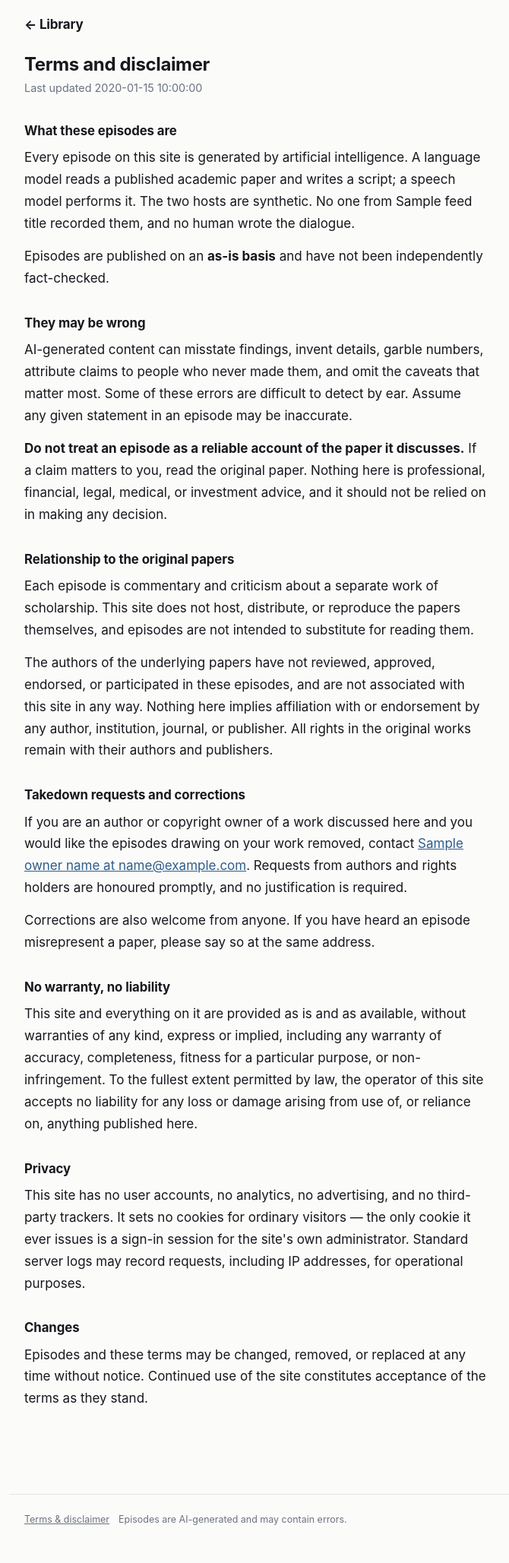
After one commit to jbpaul275/podcasts, a FastAPI app: template templates/terms.html in a window 1280 px wide. The commit adds this page. Shown: the whole page at 76% size, without its empty margins (260-930 px from the left). Run offline with FastAPI, Linux system fonts and the light colour scheme; the template is opened without the code that fills it: most values are stand-ins (such as "Sample title", 1, 10 or a date in 2020).

Commit message:
Add a terms and disclaimer page
Now that episodes reach an audience, the site needs to say plainly what
they are. A footer on every page links to /terms and carries a one-line
warning that episodes are AI-generated and may contain errors.

The page states that episodes are machine-written and machine-performed
and have not been independently fact-checked; that they can misstate
findings, invent details and misattribute claims, and should not be
treated as a reliable account of the paper; and that nothing on the site
is professional advice.

It also separates the episodes from the papers they discuss: this is
commentary, the papers themselves are not distributed, and their authors
have neither reviewed nor endorsed any of it. Authors and rights holders
can have episodes drawing on their work removed by writing to the contact
address, with no justification required.

Beyond what was asked: an as-is warranty disclaimer and liability
limitation, a statement that rights in the original works stay with their
owners, a note that terms and episodes may change, and a privacy section
recording what is true today -- no accounts, no analytics, no advertising,
no third-party trackers, and no cookie for anyone but the administrator.

Owner name and contact live in config.toml and also populate itunes:owner
in the feed, which podcast directories expect.

Co-Authored-By: Claude Fable 5 <noreply@anthropic.com>
Claude-Session: https://claude.ai/code/session_011yKBrSJ8bpkbvmxzwufP1U

```diff
--- a/app.py
+++ b/app.py
@@ -83,6 +83,9 @@ def static_url(name: str) -> str:
 
 
 templates.env.globals["static_url"] = static_url
+
+# Bump when the terms text changes materially.
+TERMS_UPDATED = "6 August 2026"
 
 WORK_Q: "queue.Queue[tuple[str, str | None]]" = queue.Queue()
 WORKER_STATE = {"alive": False, "current": None, "last_beat": None}
@@ -464,6 +467,23 @@ def set_published(request: Request, episode_id: str,
     return RedirectResponse(f"/episode/{episode_id}", status_code=303)
 
 
+@app.get("/terms", response_class=HTMLResponse)
+def terms(request: Request):
+    site = CFG.get("site", {})
+    return templates.TemplateResponse(
+        request,
+        "terms.html",
+        {
+            "admin": False,
+            "signed_in": auth.is_admin(request),
+            "feed_title": CFG.get("feed", {}).get("title", "Paperpod"),
+            "owner_name": site.get("owner_name", "the site operator"),
+            "contact_email": site.get("contact_email", ""),
+            "updated": TERMS_UPDATED,
+        },
+    )
+
+
 @app.get("/", response_class=HTMLResponse)
 def library(request: Request):
     return _render_library(request, admin_mode=False)
@@ -651,6 +671,7 @@ def health(request: Request):
 def feed():
     base = CFG["server"]["base_url"].rstrip("/")
     fcfg = CFG.get("feed", {})
+    scfg = CFG.get("site", {})
     items = []
     for row in db.list_episodes(published_only=True):
         if not row["audio_path"]:
@@ -694,6 +715,10 @@ def feed():
     <language>en-us</language>
     <itunes:author>{xml_escape(fcfg.get('author', 'Paperpod'))}</itunes:author>
     <itunes:summary>{xml_escape(fcfg.get('description', ''))}</itunes:summary>
+    <itunes:owner>
+      <itunes:name>{xml_escape(scfg.get('owner_name', ''))}</itunes:name>
+      <itunes:email>{xml_escape(scfg.get('contact_email', ''))}</itunes:email>
+    </itunes:owner>
     <itunes:explicit>false</itunes:explicit>
     <itunes:image href="{base}/static/cover.png"/>
     <itunes:category text="Science"/>
--- a/config.toml
+++ b/config.toml
@@ -39,8 +39,13 @@ port     = 8000
 
 [feed]
 title       = "Paperpod"
-description = "Two-host discussions of academic papers, generated locally."
+description = "AI Generated Podcast Discussions of Important Papers."
 author      = "Paperpod"
+
+[site]
+# Shown on the terms page and used as the podcast owner contact in the feed.
+owner_name    = "Josh Paul"
+contact_email = "jbpaul275@gmail.com"
 
 # USD per 1M tokens. TTS prices are the documented preview prices; the two
 # text-model prices are estimates -- verify against current Gemini pricing.
--- a/static/style.css
+++ b/static/style.css
@@ -154,6 +154,25 @@ audio { width: 100%; margin-top: 0.85rem; }
 .script .turn.flagged { background: #fffbf3; }
 .inlineflag { display: block; margin-top: 0.3rem; color: var(--flag); font-size: 0.8rem; }
 
+/* site footer */
+.sitefoot {
+  max-width: var(--maxw); margin: 0 auto; padding: 1.5rem 1.25rem 3rem;
+  border-top: 1px solid var(--rule); display: flex; flex-wrap: wrap; gap: 0.75rem;
+  font-size: 0.78rem; color: var(--muted);
+}
+.sitefoot a { color: var(--muted); }
+.sitefoot a:hover { color: var(--a); }
+
+/* terms page */
+.terms { max-width: 38rem; }
+.terms h1 { margin-bottom: 0.25rem; }
+.terms h2 {
+  text-transform: none; letter-spacing: -0.005em; font-size: 1.05rem;
+  color: var(--ink); margin: 2rem 0 0.5rem;
+}
+.terms p { line-height: 1.7; margin: 0 0 0.9rem; }
+.lastupdated { margin-bottom: 2rem; }
+
 /* admin chrome */
 .adminlink { font-size: 0.8rem; color: var(--muted); text-decoration: none; }
 .adminlink:hover { color: var(--a); }
--- a/templates/base.html
+++ b/templates/base.html
@@ -19,6 +19,10 @@
   <main>
     {% block content %}{% endblock %}
   </main>
+  <footer class="sitefoot">
+    <a href="/terms">Terms &amp; disclaimer</a>
+    <span>Episodes are AI-generated and may contain errors.</span>
+  </footer>
   <script src="{{ static_url('app.js') }}"></script>
 </body>
 </html>
--- /dev/null
+++ b/templates/terms.html
@@ -0,0 +1,88 @@
+{% extends "base.html" %}
+{% block title %}Terms and disclaimer — {{ feed_title }}{% endblock %}
+{% block content %}
+
+<article class="terms">
+  <h1>Terms and disclaimer</h1>
+  <p class="muted lastupdated">Last updated {{ updated }}</p>
+
+  <h2>What these episodes are</h2>
+  <p>
+    Every episode on this site is generated by artificial intelligence. A language
+    model reads a published academic paper and writes a script; a speech model
+    performs it. The two hosts are synthetic. No one from {{ feed_title }} recorded
+    them, and no human wrote the dialogue.
+  </p>
+  <p>
+    Episodes are published on an <strong>as-is basis</strong> and have not been
+    independently fact-checked.
+  </p>
+
+  <h2>They may be wrong</h2>
+  <p>
+    AI-generated content can misstate findings, invent details, garble numbers,
+    attribute claims to people who never made them, and omit the caveats that
+    matter most. Some of these errors are difficult to detect by ear. Assume any
+    given statement in an episode may be inaccurate.
+  </p>
+  <p>
+    <strong>Do not treat an episode as a reliable account of the paper it
+    discusses.</strong> If a claim matters to you, read the original paper. Nothing
+    here is professional, financial, legal, medical, or investment advice, and it
+    should not be relied on in making any decision.
+  </p>
+
+  <h2>Relationship to the original papers</h2>
+  <p>
+    Each episode is commentary and criticism about a separate work of scholarship.
+    This site does not host, distribute, or reproduce the papers themselves, and
+    episodes are not intended to substitute for reading them.
+  </p>
+  <p>
+    The authors of the underlying papers have not reviewed, approved, endorsed, or
+    participated in these episodes, and are not associated with this site in any
+    way. Nothing here implies affiliation with or endorsement by any author,
+    institution, journal, or publisher. All rights in the original works remain
+    with their authors and publishers.
+  </p>
+
+  <h2>Takedown requests and corrections</h2>
+  <p>
+    If you are an author or copyright owner of a work discussed here and you would
+    like the episodes drawing on your work removed, contact
+    <a href="mailto:{{ contact_email }}">{{ owner_name }} at {{ contact_email }}</a>.
+    Requests from authors and rights holders are honoured promptly, and no
+    justification is required.
+  </p>
+  <p>
+    Corrections are also welcome from anyone. If you have heard an episode
+    misrepresent a paper, please say so at the same address.
+  </p>
+
+  <h2>No warranty, no liability</h2>
+  <p>
+    This site and everything on it are provided as is and as available, without
+    warranties of any kind, express or implied, including any warranty of accuracy,
+    completeness, fitness for a particular purpose, or non-infringement. To the
+    fullest extent permitted by law, the operator of this site accepts no liability
+    for any loss or damage arising from use of, or reliance on, anything published
+    here.
+  </p>
+
+  <h2>Privacy</h2>
+  <p>
+    This site has no user accounts, no analytics, no advertising, and no third-party
+    trackers. It sets no cookies for ordinary visitors — the only cookie it ever
+    issues is a sign-in session for the site's own administrator. Standard server
+    logs may record requests, including IP addresses, for operational purposes.
+  </p>
+
+  <h2>Changes</h2>
+  <p>
+    Episodes and these terms may be changed, removed, or replaced at any time
+    without notice. Continued use of the site constitutes acceptance of the terms
+    as they stand.
+  </p>
+</article>
+
+{% endblock %}
```
Also changed, not shown: tests/test_end_to_end.py (+48 -0 lines).
